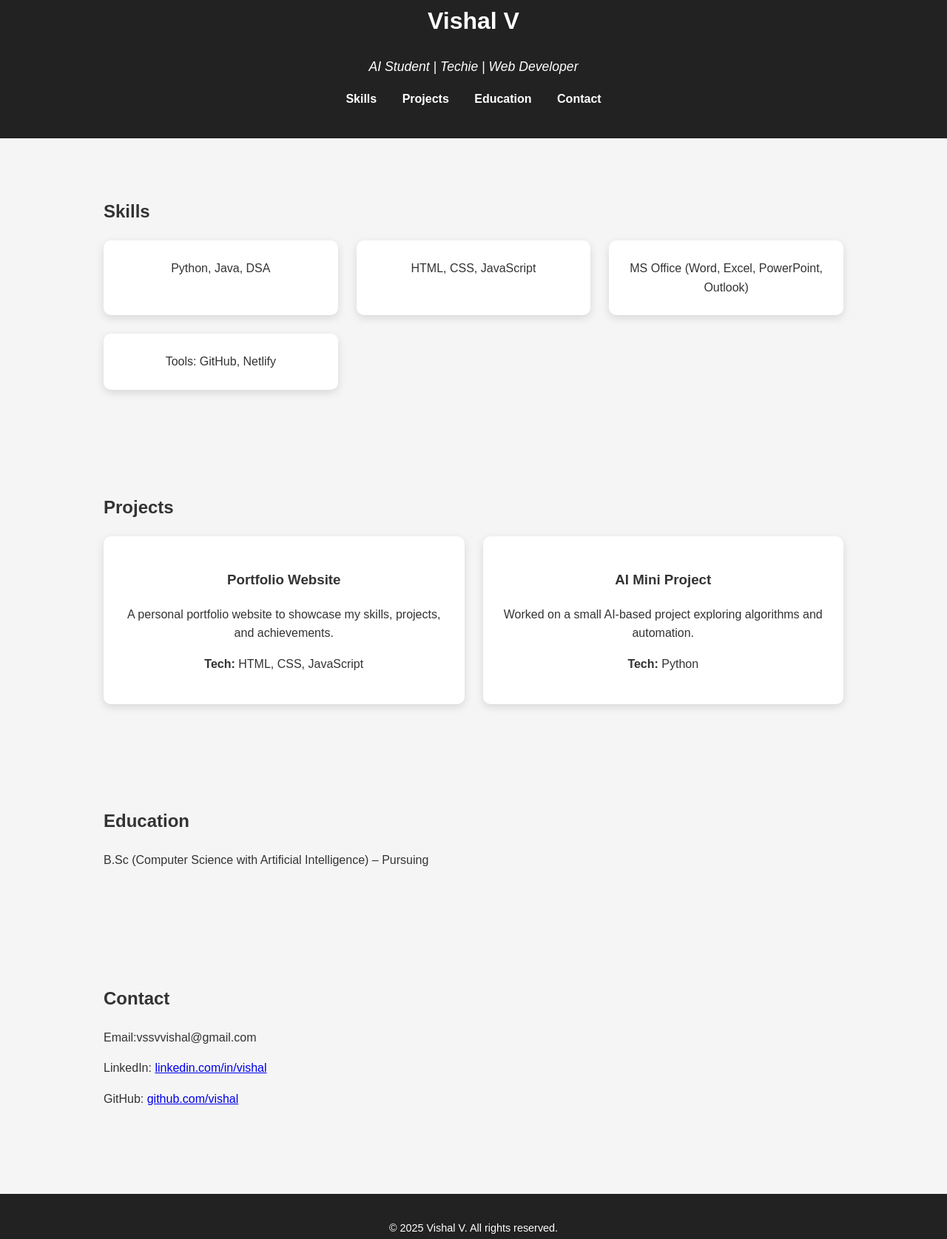
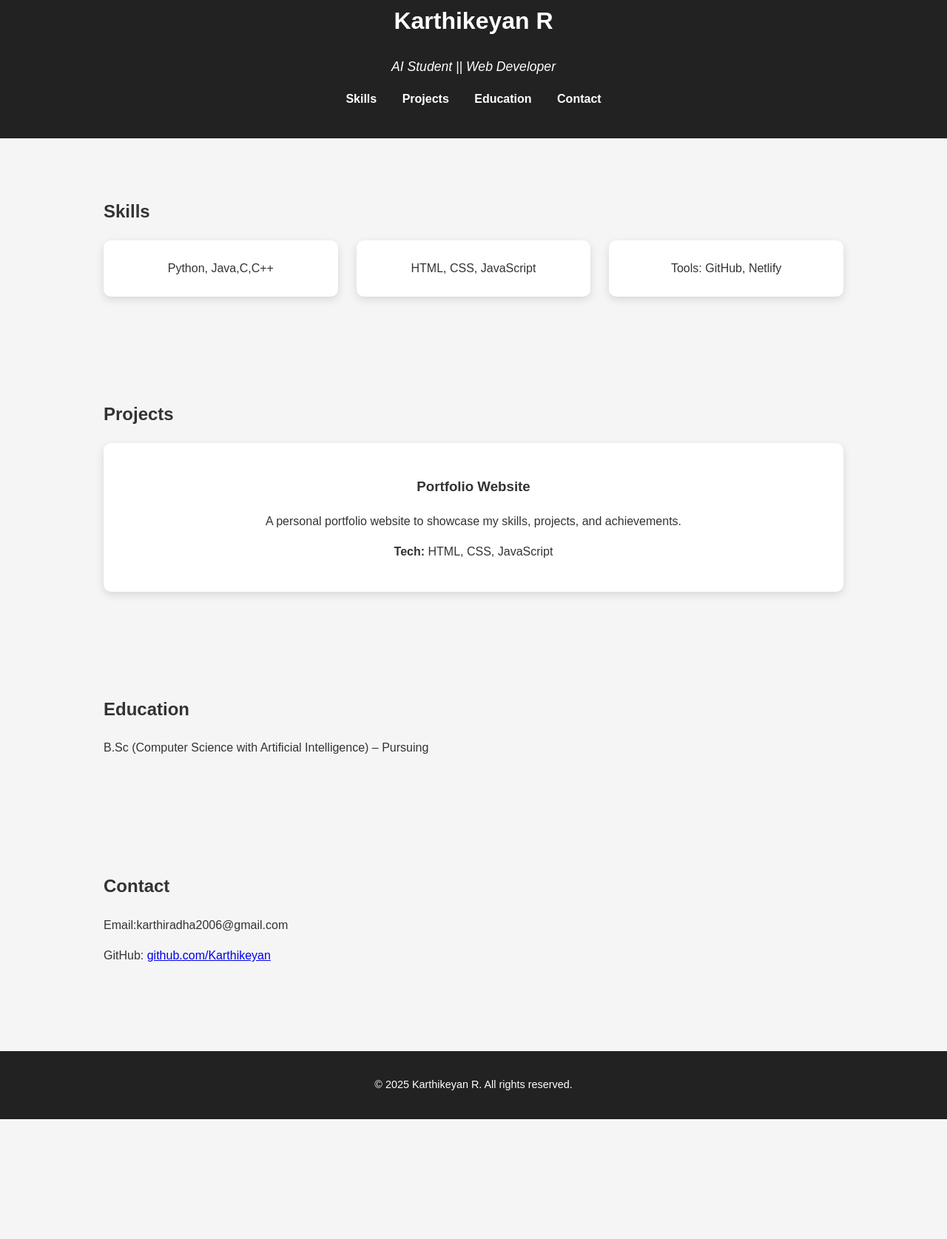
Before and after one commit to karthiradha2006-coder/Portfolio-karthi, a plain HTML site: page index.html in a window 1280 px wide. Shown: the part 249-1924 px from the top of the page at 74% size. After the commit the page ends 1762 px from the top, so only its background shows below. Drawn offline with Linux system fonts and the light colour scheme.

Commit message:
Update index.html

```diff
--- a/index.html
+++ b/index.html
@@ -3,7 +3,7 @@
 <head>
   <meta charset="UTF-8">
   <meta name="viewport" content="width=device-width, initial-scale=1.0">
-  <title>Vishal V | Portfolio</title>
+  <title>Karthikeyan R| Portfolio</title>
   <link rel="stylesheet" href="style.css">
 </head>
 <body>
@@ -11,8 +11,8 @@
   <!-- Hero Section -->
   <header class="hero">
     <img src="Photo.jpg" alt="Vishal V" class="profile-pic">
-    <h1>Vishal V</h1>
-    <p>AI Student | Techie | Web Developer</p>
+    <h1>Karthikeyan R</h1>
+    <p>AI Student || Web Developer</p>
     <nav>
       <a href="#skills">Skills</a>
       <a href="#projects">Projects</a>
@@ -25,9 +25,8 @@
   <section id="skills">
     <h2>Skills</h2>
     <div class="skills">
-      <div class="card">Python, Java, DSA</div>
+      <div class="card">Python, Java,C,C++</div>
       <div class="card">HTML, CSS, JavaScript</div>
-      <div class="card">MS Office (Word, Excel, PowerPoint, Outlook)</div>
       <div class="card">Tools: GitHub, Netlify</div>
     </div>
   </section>
@@ -41,11 +40,6 @@
         <p>A personal portfolio website to showcase my skills, projects, and achievements.</p>
         <p><b>Tech:</b> HTML, CSS, JavaScript</p>
       </div>
-      <div class="card">
-        <h3>AI Mini Project</h3>
-        <p>Worked on a small AI-based project exploring algorithms and automation.</p>
-        <p><b>Tech:</b> Python</p>
-      </div>
     </div>
   </section>
 
@@ -58,14 +52,13 @@
   <!-- Contact Section -->
   <section id="contact">
     <h2>Contact</h2>
-    <p>Email:vssvvishal@gmail.com</p>
-    <p>LinkedIn: <a href="https://linkedin.com/in/vishal" target="_blank">linkedin.com/in/vishal</a></p>
-    <p>GitHub: <a href="https://github.com/vishal" target="_blank">github.com/vishal</a></p>
+    <p>Email:karthiradha2006@gmail.com</p>
+    <p>GitHub: <a href="https://github.com/karthiradha2006-coder" target="_blank">github.com/Karthikeyan</a></p>
   </section>
 
   <!-- Footer -->
   <footer>
-    <p>© 2025 Vishal V. All rights reserved.</p>
+    <p>© 2025 Karthikeyan R. All rights reserved.</p>
   </footer>
 
   <script src="script.js"></script>
```
